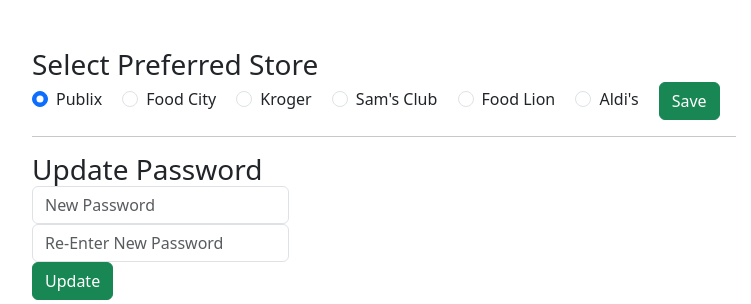
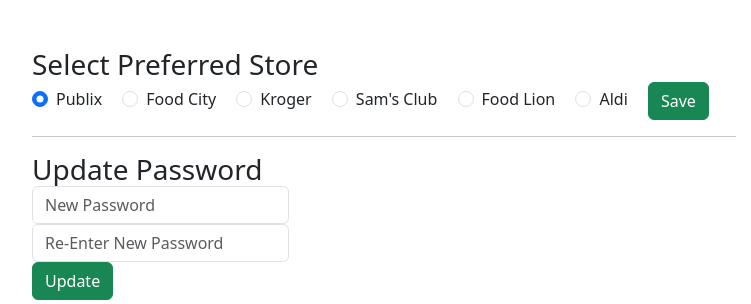
Before and after one commit to WARlord1903/CleverCart, a Flask app: page /account in a window 1280 px wide. Shown: the part 66-370 px from the top of the page, without its empty margins (256-1007 px from the left). Run offline with Flask 3, Linux system fonts and the light colour scheme; the visitor is signed in with stand-in values (Sample User, id 1).

Commit message:
Changed all instances of 'Aldi's' to 'Aldi' (Mandela Effect?)

```diff
--- a/templates/recipe_results.html
+++ b/templates/recipe_results.html
@@ -53,7 +53,7 @@
                     else if(i[2] == 4)
                         list.innerHTML += `<li>${i[0]} (${i[1]} at Food Lion)</li>`;
                     else if(i[2] == 5)
-                        list.innerHTML += `<li>${i[0]} (${i[1]} at Aldi's)</li>`;
+                        list.innerHTML += `<li>${i[0]} (${i[1]} at Aldi)</li>`;
                     else
                         list.innerHTML += `<li>${i[0]} (${i[1]} at Publix)</li>`;
                 }
--- a/templates/settings.html
+++ b/templates/settings.html
@@ -31,7 +31,7 @@
                         </div>
                         <div class="form-check form-check-inline">
                             <input class="form-check-input" type="radio" name="store-options" id="aldi" value="5">
-                            <label class="form-check-label" for="aldi">Aldi's</label>
+                            <label class="form-check-label" for="aldi">Aldi</label>
                         </div>
                         <button class="btn btn-success" type="submit">Save</button>
                     </form>
```
